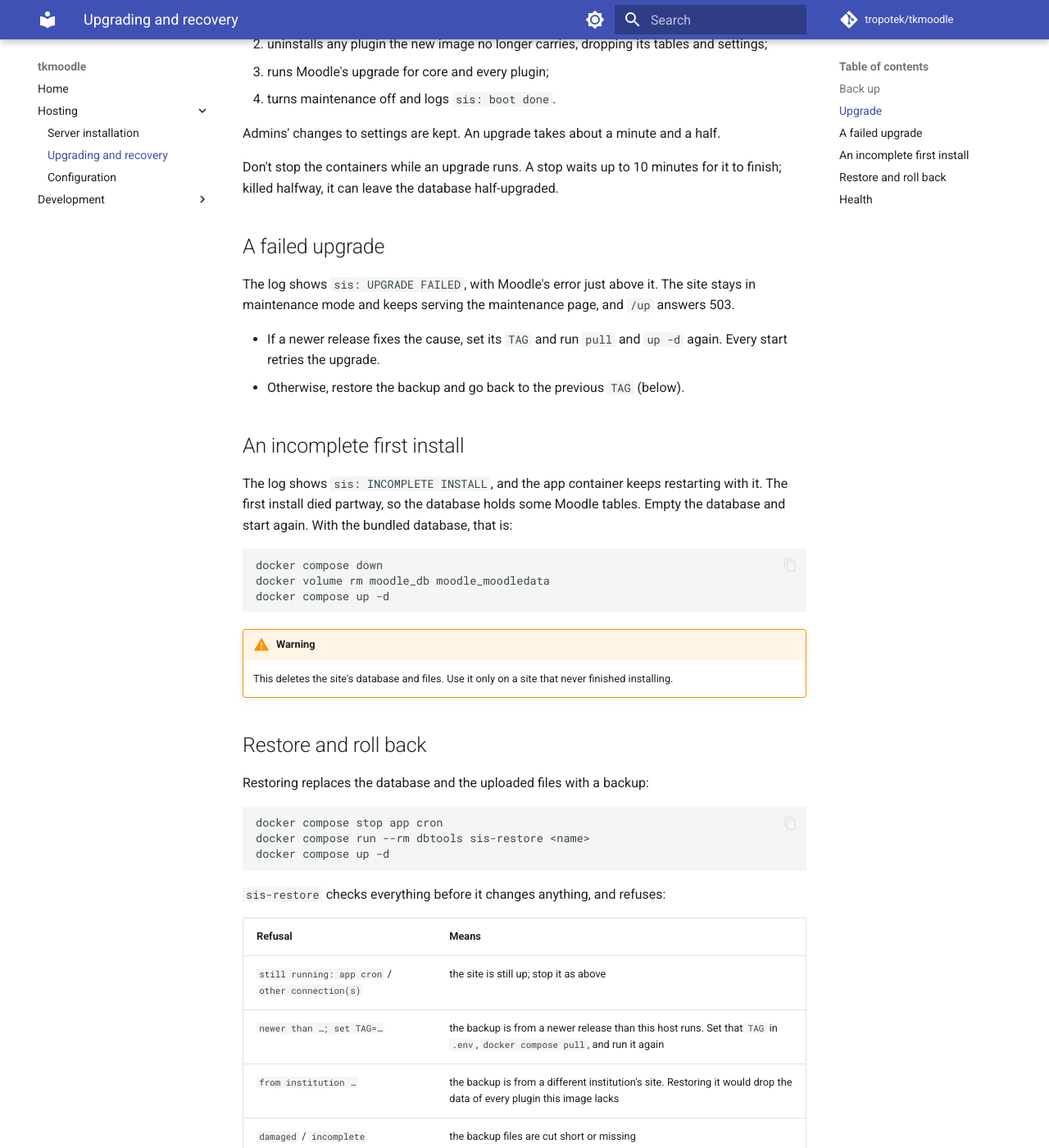
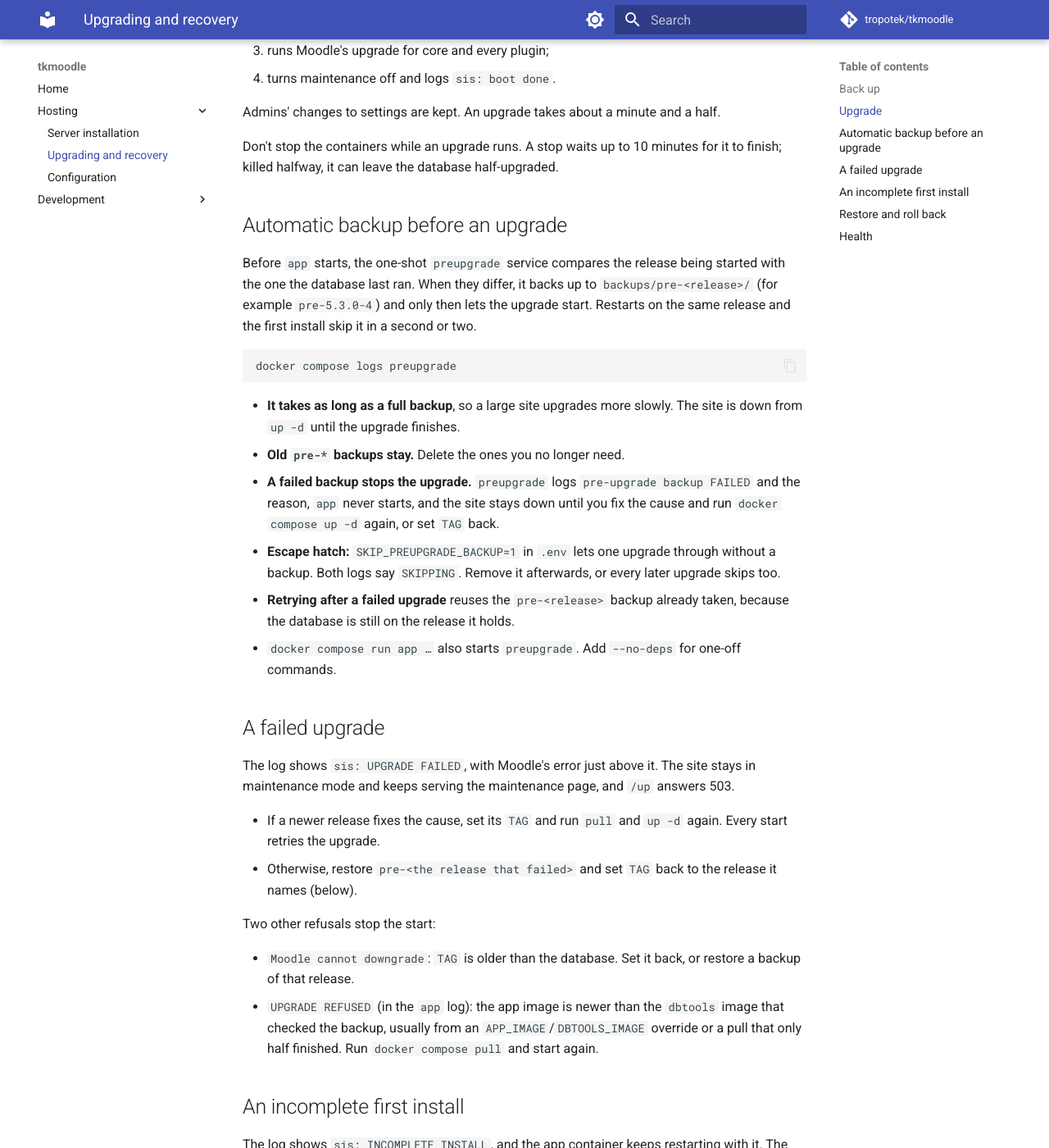
Before and after one commit to tropotek/tkmoodle, an MkDocs documentation site: the page built from docs/upgrading.md, in a window 1280 px wide and 1400 px high, scrolled down 1269 px. Shown: the whole window at 82% size. Built offline with MkDocs 1.6.1 and Material for MkDocs 9.7.7, drawn with Linux system fonts in a browser that asks for light colours; comment, search, counter and statistics services are not loaded; some of the changed text lies outside the part shown.

Commit message:
docs: automatic backup before an upgrade; drop the stale pull-skips-dbtools advice
Co-Authored-By: Claude Opus 5.5 <noreply@anthropic.com>

````diff
--- a/docs/upgrading.md
+++ b/docs/upgrading.md
@@ -1,13 +1,17 @@
 # Upgrading and recovery
 
-An upgrade is a new `TAG` and the same two commands as the install. Take a backup first: Moodle
-cannot move a database back to an older version.
+An upgrade is a new `TAG` and the same two commands as the install. Moodle cannot move a database
+back to an older version, so every upgrade takes a backup first, automatically
+([below](#automatic-backup-before-an-upgrade)).
 
 ## Back up
 
 ```bash
 docker compose run --rm dbtools sis-backup
 ```
+
+Upgrades take their own backup, so a manual one is for other times: before a risky change, or to
+copy a site elsewhere.
 
 The site stays up while it runs. The backup lands in `backups/<date-time>/`, or give it a name:
 `sis-backup before-5.3.0-4`. Add `--maintenance` to show Moodle's maintenance page while it runs,
@@ -54,6 +54,29 @@ Admins' changes to settings are kept. An upgrade takes about a minute and a half
 Don't stop the containers while an upgrade runs. A stop waits up to 10 minutes for it to finish;
 killed halfway, it can leave the database half-upgraded.
 
+## Automatic backup before an upgrade
+
+Before `app` starts, the one-shot `preupgrade` service compares the release being started with
+the one the database last ran. When they differ, it backs up to `backups/pre-<release>/` (for
+example `pre-5.3.0-4`) and only then lets the upgrade start. Restarts on the same release and
+the first install skip it in a second or two.
+
+```bash
+docker compose logs preupgrade
+```
+
+- **It takes as long as a full backup**, so a large site upgrades more slowly. The site is down
+  from `up -d` until the upgrade finishes.
+- **Old `pre-*` backups stay.** Delete the ones you no longer need.
+- **A failed backup stops the upgrade.** `preupgrade` logs `pre-upgrade backup FAILED` and the
+  reason, `app` never starts, and the site stays down until you fix the cause and run
+  `docker compose up -d` again, or set `TAG` back.
+- **Escape hatch:** `SKIP_PREUPGRADE_BACKUP=1` in `.env` lets one upgrade through without a
+  backup. Both logs say `SKIPPING`. Remove it afterwards, or every later upgrade skips too.
+- **Retrying after a failed upgrade** reuses the `pre-<release>` backup already taken, because
+  the database is still on the release it holds.
+- `docker compose run app …` also starts `preupgrade`. Add `--no-deps` for one-off commands.
+
 ## A failed upgrade
 
 The log shows `sis: UPGRADE FAILED`, with Moodle's error just above it. The site stays in
@@ -61,7 +84,16 @@ maintenance mode and keeps serving the maintenance page, and `/up` answers 503.
 
 - If a newer release fixes the cause, set its `TAG` and run `pull` and `up -d` again. Every start
   retries the upgrade.
-- Otherwise, restore the backup and go back to the previous `TAG` (below).
+- Otherwise, restore `pre-<the release that failed>` and set `TAG` back to the release it names
+  (below).
+
+Two other refusals stop the start:
+
+- `Moodle cannot downgrade`: `TAG` is older than the database. Set it back, or restore a backup
+  of that release.
+- `UPGRADE REFUSED` (in the `app` log): the app image is newer than the `dbtools` image that
+  checked the backup, usually from an `APP_IMAGE`/`DBTOOLS_IMAGE` override or a pull that only
+  half finished. Run `docker compose pull` and start again.
 
 ## An incomplete first install
 
````
Also changed, not shown: other parts of docs/upgrading.md (+0 -4 lines), docs/configuration.md (+2 -1 lines), docs/installation.md (+4 -3 lines), 2 other files.
